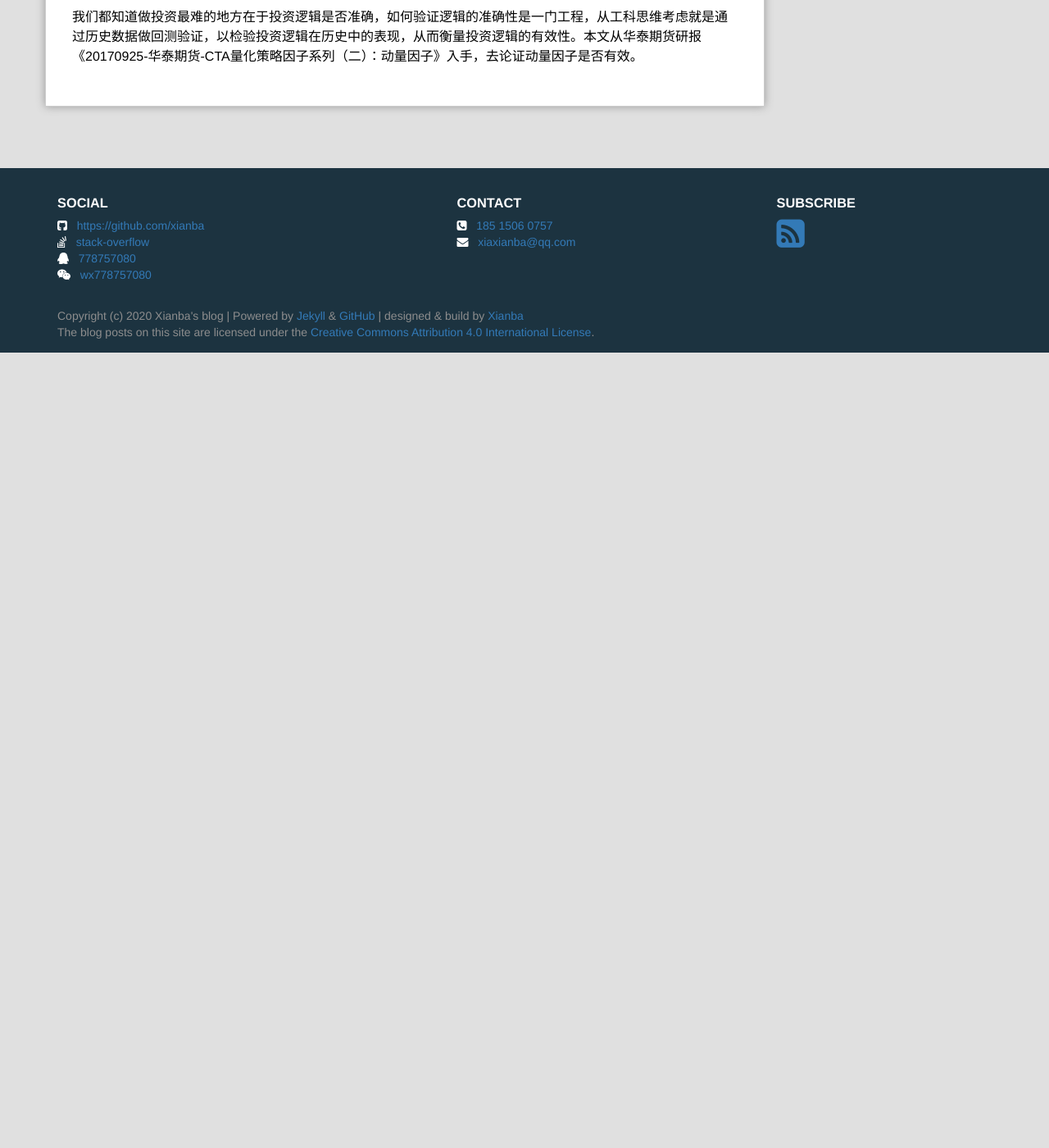
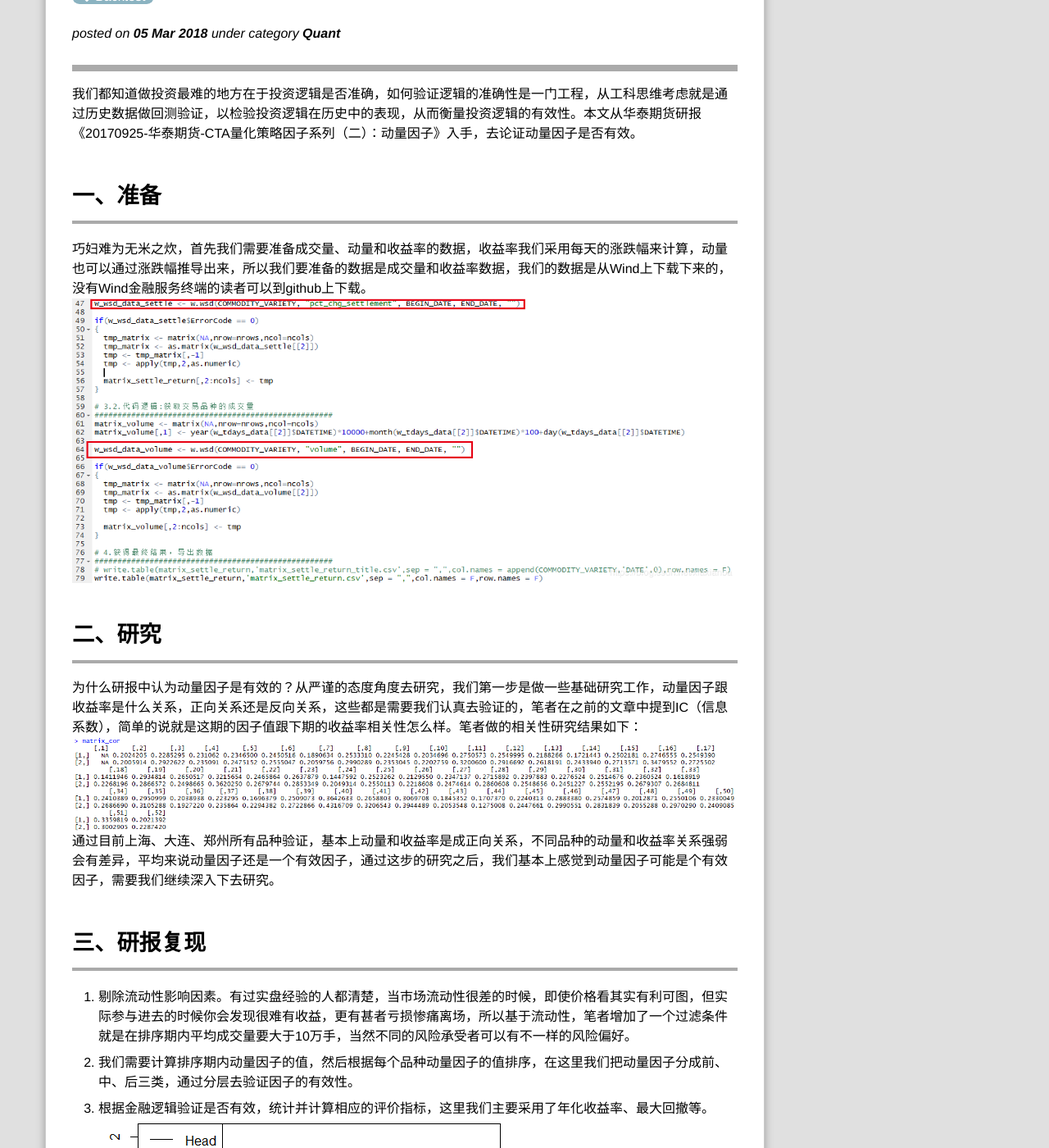
Before and after one commit to xianba/xianba.github.com, a Jekyll site: the page built from _book_review/2018-03-05-研究报告汇总.md, in a window 1280 px wide and 1400 px high, scrolled down 444 px. Shown: the whole window at 82% size. Built offline with Jekyll 4.4.1, drawn with Linux system fonts in a browser that asks for light colours; comment, search, counter and statistics services are not loaded; before the commit the page ends 900 px from its top, so only the background shows below that; some of the changed text lies outside the part shown.

Commit message:
Update 2018-03-05-研究报告汇总.md

```diff
--- a/_book_review/2018-03-05-研究报告汇总.md
+++ b/_book_review/2018-03-05-研究报告汇总.md
@@ -1,9 +1,28 @@
 ---
-title: "研究报告汇总"
-groups: book_review
-category:
-tags:
+title: "研报回测：华泰期货《CTA 量化策略因子系列（二）：动量因子》"
+layout: post
+category: Quant
+tags: [Backtest]
 excerpt: "我们都知道做投资最难的地方在于投资逻辑是否准确，如何验证逻辑的准确性是一门工程，从工科思维考虑就是通过历史数据做回测验证，以检验投资逻辑在历史中的表现，从而衡量投资逻辑的有效性。本文从华泰期货研报《20170925-华泰期货-CTA量化策略因子系列（二）：动量因子》入手，去论证动量因子是否有效。"
 ---
 
 我们都知道做投资最难的地方在于投资逻辑是否准确，如何验证逻辑的准确性是一门工程，从工科思维考虑就是通过历史数据做回测验证，以检验投资逻辑在历史中的表现，从而衡量投资逻辑的有效性。本文从华泰期货研报《20170925-华泰期货-CTA量化策略因子系列（二）：动量因子》入手，去论证动量因子是否有效。
+# 一、准备
+巧妇难为无米之炊，首先我们需要准备成交量、动量和收益率的数据，收益率我们采用每天的涨跌幅来计算，动量也可以通过涨跌幅推导出来，所以我们要准备的数据是成交量和收益率数据，我们的数据是从Wind上下载下来的，没有Wind金融服务终端的读者可以到github上下载。
+![提取Wind数据](/assets/img/posts/201802/20180201.png)
+# 二、研究
+为什么研报中认为动量因子是有效的？从严谨的态度角度去研究，我们第一步是做一些基础研究工作，动量因子跟收益率是什么关系，正向关系还是反向关系，这些都是需要我们认真去验证的，笔者在之前的文章中提到IC（信息系数），简单的说就是这期的因子值跟下期的收益率相关性怎么样。笔者做的相关性研究结果如下：
+![因子与收益率相关系数](/assets/img/posts/201802/20180202.png)
+通过目前上海、大连、郑州所有品种验证，基本上动量和收益率是成正向关系，不同品种的动量和收益率关系强弱会有差异，平均来说动量因子还是一个有效因子，通过这步的研究之后，我们基本上感觉到动量因子可能是个有效因子，需要我们继续深入下去研究。
+# 三、研报复现
+1. 剔除流动性影响因素。有过实盘经验的人都清楚，当市场流动性很差的时候，即使价格看其实有利可图，但实际参与进去的时候你会发现很难有收益，更有甚者亏损惨痛离场，所以基于流动性，笔者增加了一个过滤条件就是在排序期内平均成交量要大于10万手，当然不同的风险承受者可以有不一样的风险偏好。
+2. 我们需要计算排序期内动量因子的值，然后根据每个品种动量因子的值排序，在这里我们把动量因子分成前、中、后三类，通过分层去验证因子的有效性。
+3. 根据金融逻辑验证是否有效，统计并计算相应的评价指标，这里我们主要采用了年化收益率、最大回撤等。
+![回测曲线](/assets/img/posts/201802/20180203.png)
+
+***引用***
+1. [W3CR语言教程](https://www.w3cschool.cn/r/r_operators.html)
+2. [教你掌握量化分析的专业工具--因子IC/IR](https://xueqiu.com/1652627245/108835836)
+3. [R：算术和逻辑运算符及数值](https://blog.csdn.net/thoixy/article/details/40429373)
+4. [R笔记(排序+索引)20181028](https://blog.csdn.net/dogyii/article/details/83477264)
+5.  [Github源代码](https://github.com/xianba/Jesus/tree/master/Finance/ResearchReport)
```
